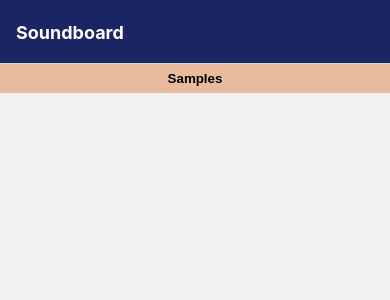
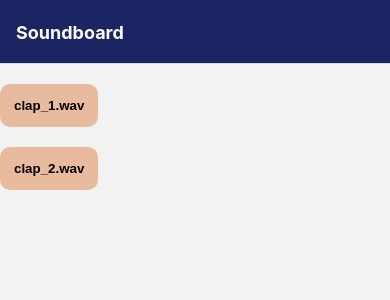
Before and after one commit to mariaguyde/soundboard, a React Native app: screen /Soundboard in a window 390 px wide. Shown: the top 300 px of the page. Built offline with nearby package versions, Linux system fonts and the light colour scheme.

Commit message:
add a sample chosen from the FreeSound API in the redux store

```diff
--- a/components/FreeSound.js
+++ b/components/FreeSound.js
@@ -1,6 +1,7 @@
 import {View, TextInput, FlatList} from "react-native";
 import {useEffect, useState} from "react/cjs/react.development";
 import {useDispatch} from "react-redux";
+import {addSampleToList} from "./librarySlice";
 
 const sample_infos = (sample) => {
     return {
@@ -14,6 +15,18 @@ const freeSound = () => {
     const [input, setInput] = useState("");
     const [listResults, setListResults] = useState([]);
     const dispatch = useDispatch();
+
+    /**
+     * Add the sound to the local library
+     */
+    const add = (item) => {
+        console.log(item);
+        dispatch(addSampleToList({
+            id: item.id,
+            sample: item.sample,
+            category: "FreeSound_API",
+        }));
+    }
 
     const callAPI = async () => {
         // this is my key that the library Freesound gave me so I can make requests
@@ -63,7 +76,10 @@ const freeSound = () => {
                 <FlatList
                     data={listResults}
                     renderItem={({ item }) => (
-                        <div>{item.sample}</div>
+                        <div style={{margin:"10px 0"}}>
+                            {item.sample}
+                            <button  style={{marginLeft:"10px", backgroundColor: "#1c2564", color:"white", border:"none", borderRadius:"10px", padding:"10px"}} onClick={() => add(item)} >Ajouter ce sample à la liste</button>
+                        </div>
                     )}
                     keyExtractor={(item) => item.id}
                 />
--- a/components/Soundboard.js
+++ b/components/Soundboard.js
@@ -19,23 +19,22 @@ const Soundboard = () => {
         //await son.playAsync();
     };
 
-    const samples = useSelector(librarySliceSelector);
+    const samples = useSelector((state) => state.library);
     //const samples = useSelector((state) => state.samples);
     console.log(samples);
 
     const sample_infos = ({ item }) => (
-        <p>{item.name}</p>
+        <div style={{marginTop:"20px"}}>
+            <TouchableOpacity onLongPress={() => navigation.navigate('Params')}>
+                <button style={{width:'fit-content',backgroundColor:"#e8bb9f",padding:"14px", fontWeight:"bold", border:"none", borderRadius:"10px"}} onClick={() => hearSample()}>{item.sample}</button>
+            </TouchableOpacity>
+        </div>
+
     );
 
     return (
         <View>
             <div id="samples">
-                <div>
-                    <TouchableOpacity onLongPress={() => navigation.navigate('Params')}>
-                        <button style={{backgroundColor:"#e8bb9f",padding:"7px", fontWeight:"bold", border:"none"}} onClick={() => hearSample()}>Samples</button>
-                    </TouchableOpacity>
-                </div>
-
                 <FlatList
                     data={samples}
                     renderItem={sample_infos}/>
--- a/components/librarySlice.js
+++ b/components/librarySlice.js
@@ -14,7 +14,6 @@ const librarySlice = createSlice({
          * while the action is the thing that I got and that is not present yet in the library
          * **/
         addSampleToList: (state, action) => {
-            //console.log((state));
             let get_sample = state.map((elm) => elm.id).includes(action.payload.id);
             if (get_sample == true) {
                 return state;
@@ -30,4 +29,4 @@ const librarySlice = createSlice({
 
 export const {addSampleToList}=librarySlice.actions;
 export default librarySlice.reducer;
-export const librarySliceSelector= (state) => state.samples;
+export const librarySliceSelector = (state) => state.samples;
--- a/package.json
+++ b/package.json
@@ -18,7 +18,7 @@
     "react-native": "0.68.1",
     "react-native-safe-area-context": "^4.2.5",
     "react-native-web": "0.17.7",
-    "react-redux": "^8.0.1",
+    "react-redux": "^8.0.2",
     "redux-persist": "^6.0.0",
     "redux-thunk": "^2.4.1",
     "yarn": "^1.22.18"
```
Also changed, not shown: 1 other file (tests, documents, lock files or other folders).
